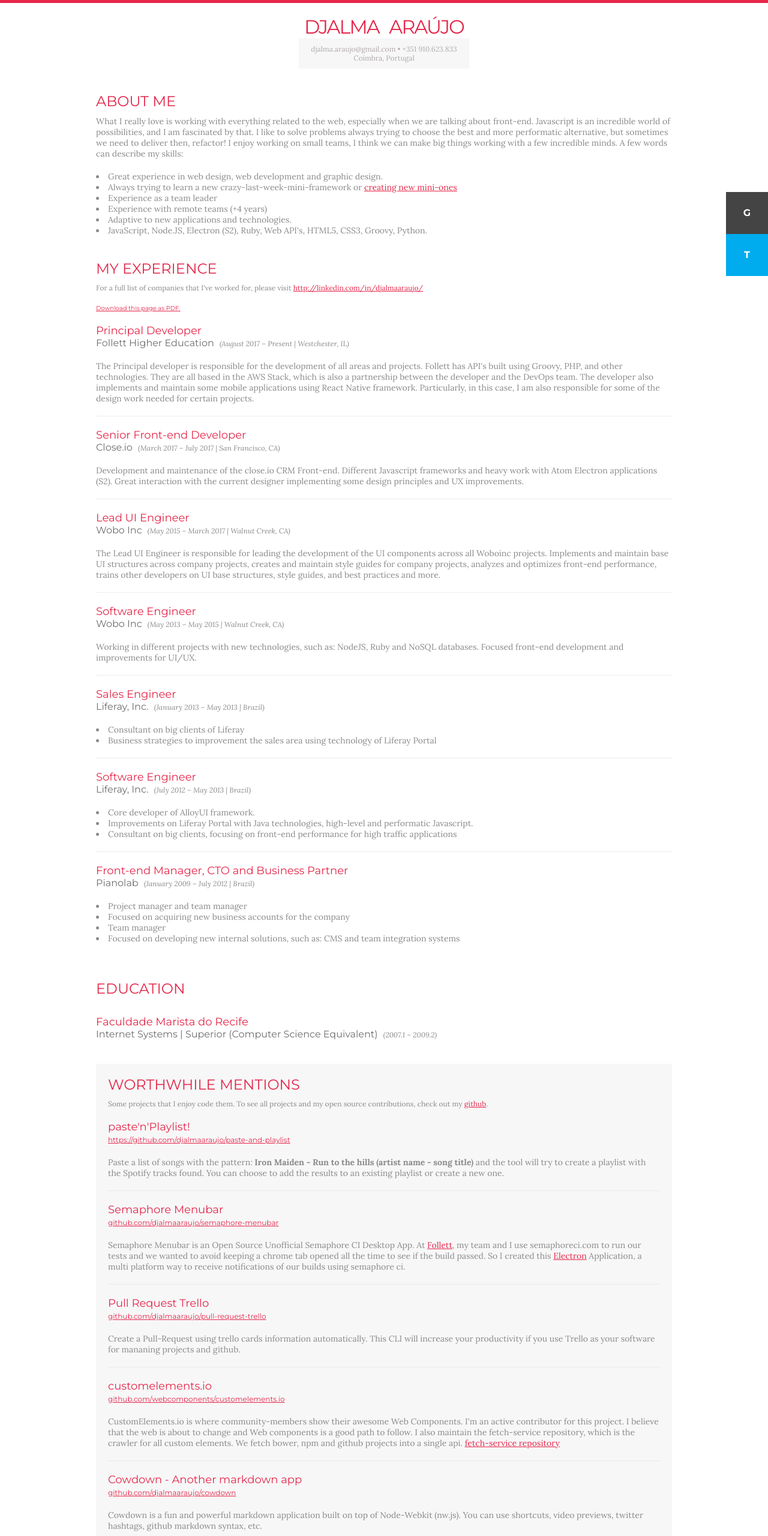
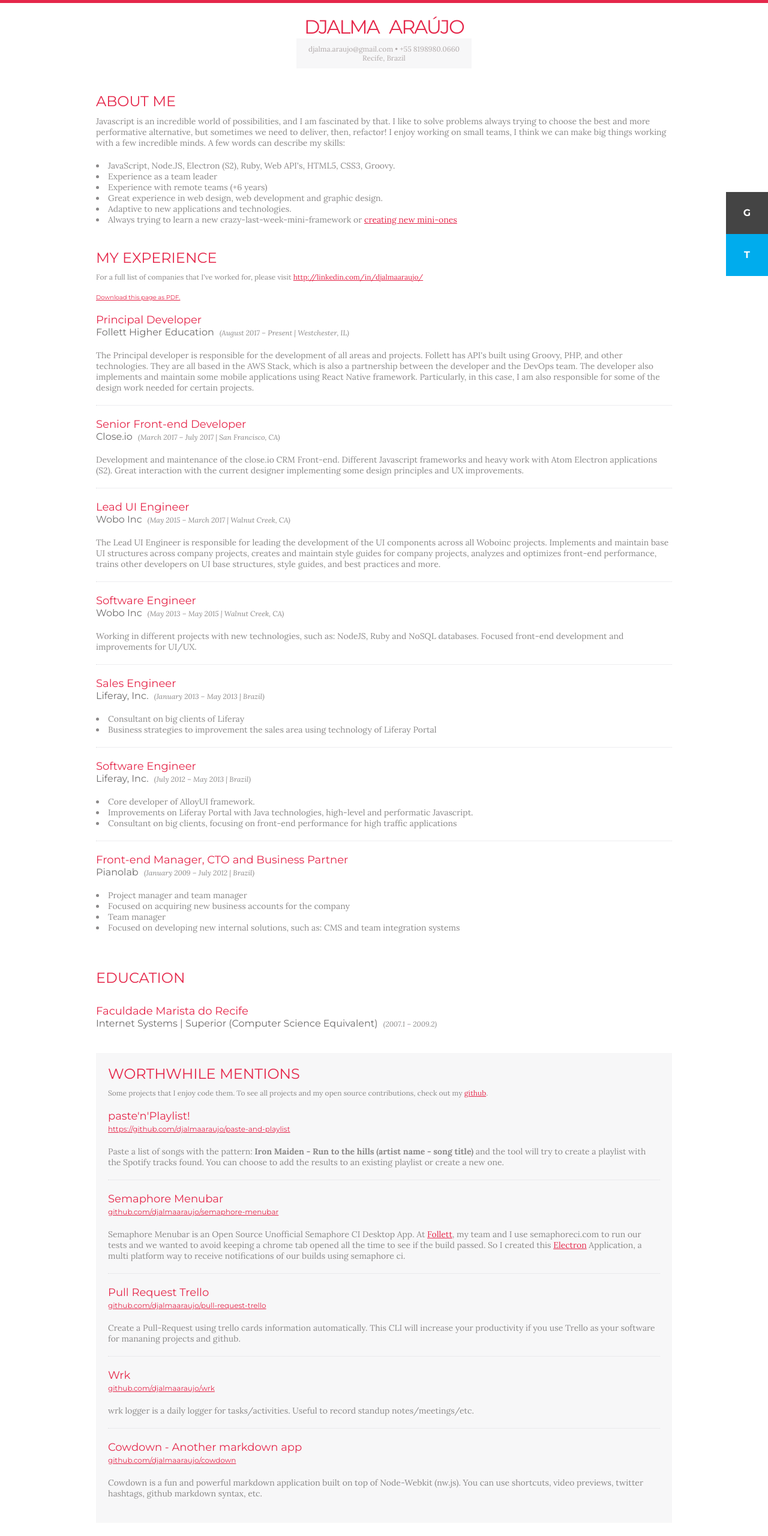
Before and after one commit to djalmaaraujo/resume, a website: page index.html in a window 1280 px wide. Shown: the top 2560 px of the page at 60% size. Drawn offline with Linux system fonts and the light colour scheme.

Commit message:
Update with minor stuff

```diff
--- a/index.html
+++ b/index.html
@@ -12,8 +12,8 @@
   <body>
     <header>
       <h1>Djalma Araújo</h1>
-      <p>djalma.araujo@gmail.com • +351 910.623.833<br />
-      Coimbra, Portugal</p>
+      <p>djalma.araujo@gmail.com • +55 8198980.0660<br />
+      Recife, Brazil</p>
     </header>
 
     <main>
@@ -23,17 +23,19 @@
         </div>
 
         <div class="content">
-          <p>What I really love is working with everything related to the web, especially when we are talking about front-end. Javascript is an incredible world of possibilities, and I am fascinated by that. I like to solve problems always trying to choose the best and more performatic alternative, but sometimes we need to deliver then, refactor! I enjoy working on small teams, I think we can make big things working with a few incredible minds. A few words can describe my skills:</p>
+          <p>Javascript is an incredible world of possibilities, and I am fascinated by that. I like to solve problems always trying to choose the best and more performative alternative, but sometimes we need to deliver, then, refactor!
+
+          I enjoy working on small teams, I think we can make big things working with a few incredible minds. A few words can describe my skills:</p>
 
           <br />
 
           <ul>
+            <li>JavaScript, Node.JS, Electron (S2), Ruby, Web API's, HTML5, CSS3, Groovy.</li>
+            <li>Experience as a team leader</li>
+            <li>Experience with remote teams (+6 years)</li>
             <li>Great experience in web design, web development and graphic design.</li>
+            <li>Adaptive to new applications and technologies.</li>
             <li>Always trying to learn a new crazy-last-week-mini-framework or <a href="http://github.com/djalmaaraujo">creating new mini-ones</a></li>
-            <li>Experience as a team leader</li>
-            <li>Experience with remote teams (+4 years)</li>
-            <li>Adaptive to new applications and technologies.</li>
-            <li>JavaScript, Node.JS, Electron (S2), Ruby, Web API's, HTML5, CSS3, Groovy, Python.</li>
           </ul>
         </div>
       </section>
@@ -194,12 +196,12 @@
           </div>
 
           <div class="content-item">
-            <h3><a href="https://github.com/webcomponents/customelements.io">customelements.io</a></h3>
+            <h3><a href="https://github.com/djalmaaraujo/wrk">Wrk</a></h3>
             <h4>
-              <a href="https://github.com/webcomponents/customelements.io" class="quote">github.com/webcomponents/customelements.io</a>
+              <a href="https://github.com/djalmaaraujo/wrk" class="quote">github.com/djalmaaraujo/wrk</a>
             </h4>
 
-            <p>CustomElements.io is where community-members show their awesome Web Components. I'm an active contributor for this project. I believe that the web is about to change and Web components is a good path to follow. I also maintain the fetch-service repository, which is the crawler for all custom elements. We fetch bower, npm and github projects into a single api. <a href="https://github.com/webcomponents/fetch-service">fetch-service repository</a></p>
+            <p>wrk logger is a daily logger for tasks/activities. Useful to record standup notes/meetings/etc.</p>
           </div>
 
           <div class="content-item">
@@ -320,17 +322,17 @@
             <li>Ruby, Rails, Sinatra</li>
             <li>PHP, Zend, Codeigniter, Laravel</li>
             <li>Vanilla JavaScript, React, React Native, jQuery, Mootools, YUI3, SpiceJS, Angular, Backbone</li>
-            <li>Mocha, Jasmine, Selenium, Phamtomjs</li>
+            <li>Mocha, Jasmine, Selenium, Phamtomjs, Jest, Enzyme</li>
           </ul>
 
           <ul class="skill-set">
             <h3>Tools I use</h3>
-            <li>Sublime Text / VSCode</li>
+            <li>VSCode</li>
             <li>Sketch, Photoshop</li>
             <li>Chrome + devtools </li>
             <li>Grammarly, Google Keep, Slack</li>
             <li>ZSH + ohmyzsh (S2)</li>
-            <li>Macbook Pro 15' + External Monitor 28' + IKEA Standing Desk</li>
+            <li>Macbook Pro 15' + External Monitor 28'</li>
           </ul>
         </div>
       </section>
@@ -343,7 +345,7 @@
     </ul>
 
     <footer>
-      Djalma Araujo - djalma.araujo@gmail.com • +351 910.623.833
+      Djalma Araujo - djalma.araujo@gmail.com • +55 8198980.0660
     </footer>
 
     <script>
```
